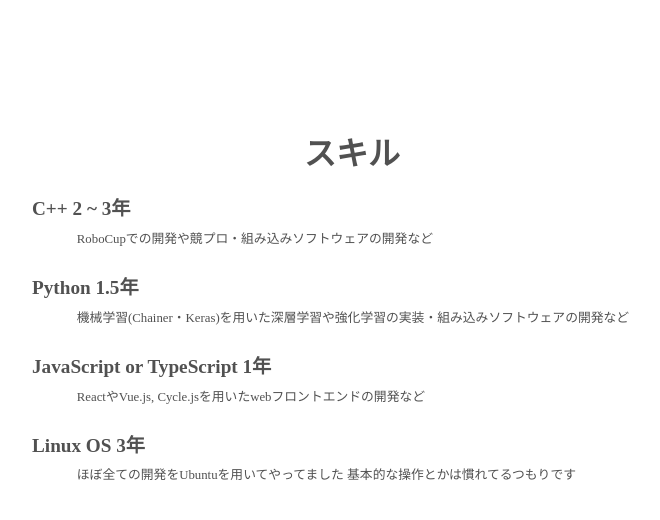
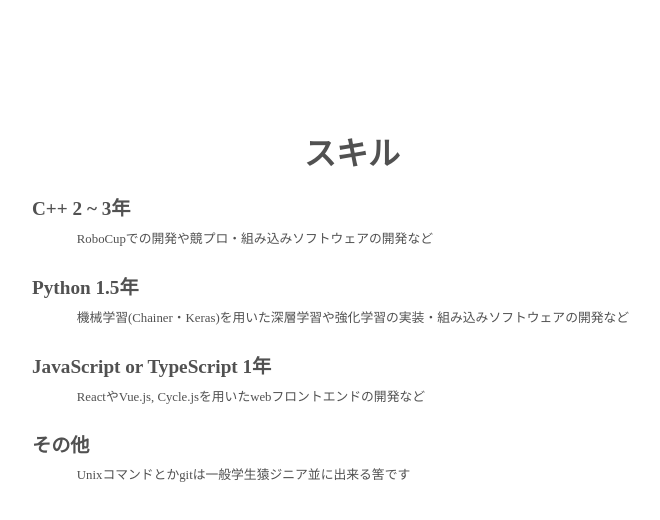
Before and after one commit to ruritoBlogger/ruritoBlogger.github.io, a Next.js app: page /skill in a window 1280 px wide. Shown: the top 520 px of the page, without its empty margins (288-948 px from the left). Built offline with nearby package versions, Linux system fonts and the light colour scheme.

Commit message:
feat: 自己紹介文などを修正

```diff
--- a/src/pages/profile/index.tsx
+++ b/src/pages/profile/index.tsx
@@ -13,8 +13,9 @@ const Profile: React.FC = () => {
 
         <div className={styles.content_block}>
           <p className={styles.content}>
-            にじさんじ(さんばか)とウマ娘にハマってます
+            UbuntuとVimに侵食されたVSCodeをよく使います
           </p>
+          <p className={styles.content}>にじさんじ(さんばか)が好きです</p>
           <p className={styles.content}>最近は卒論に怯えながら生きてます</p>
         </div>
 
--- a/src/pages/skill/index.tsx
+++ b/src/pages/skill/index.tsx
@@ -23,10 +23,9 @@ const Skill: React.FC = () => {
         </p>
       </div>
       <div className={styles.content_block}>
-        <h2 className={styles.subtitle}>Linux OS 3年</h2>
+        <h2 className={styles.subtitle}>その他</h2>
         <p className={styles.content}>
-          ほぼ全ての開発をUbuntuを用いてやってました
-          基本的な操作とかは慣れてるつもりです
+          Unixコマンドとかgitは一般学生猿ジニア並に出来る筈です
         </p>
       </div>
     </div>
```
